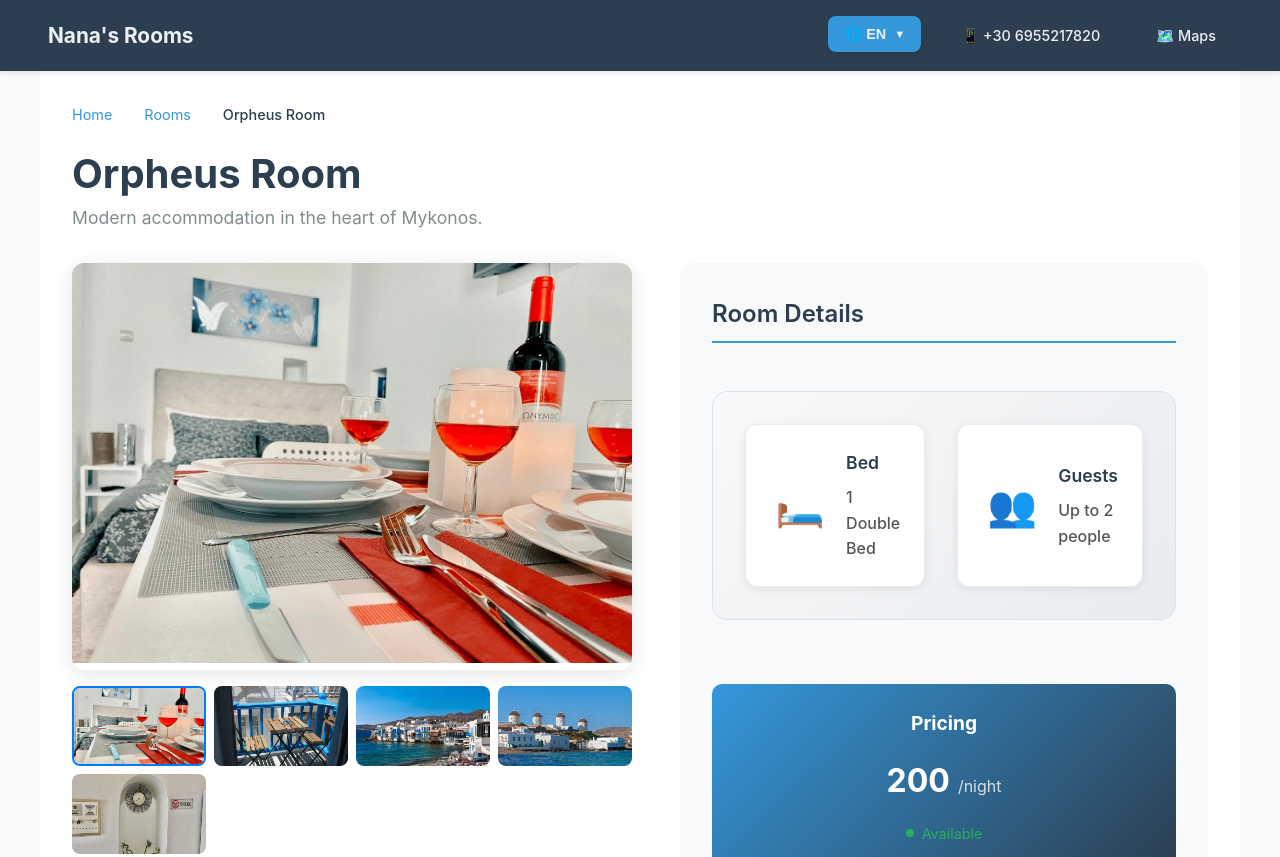
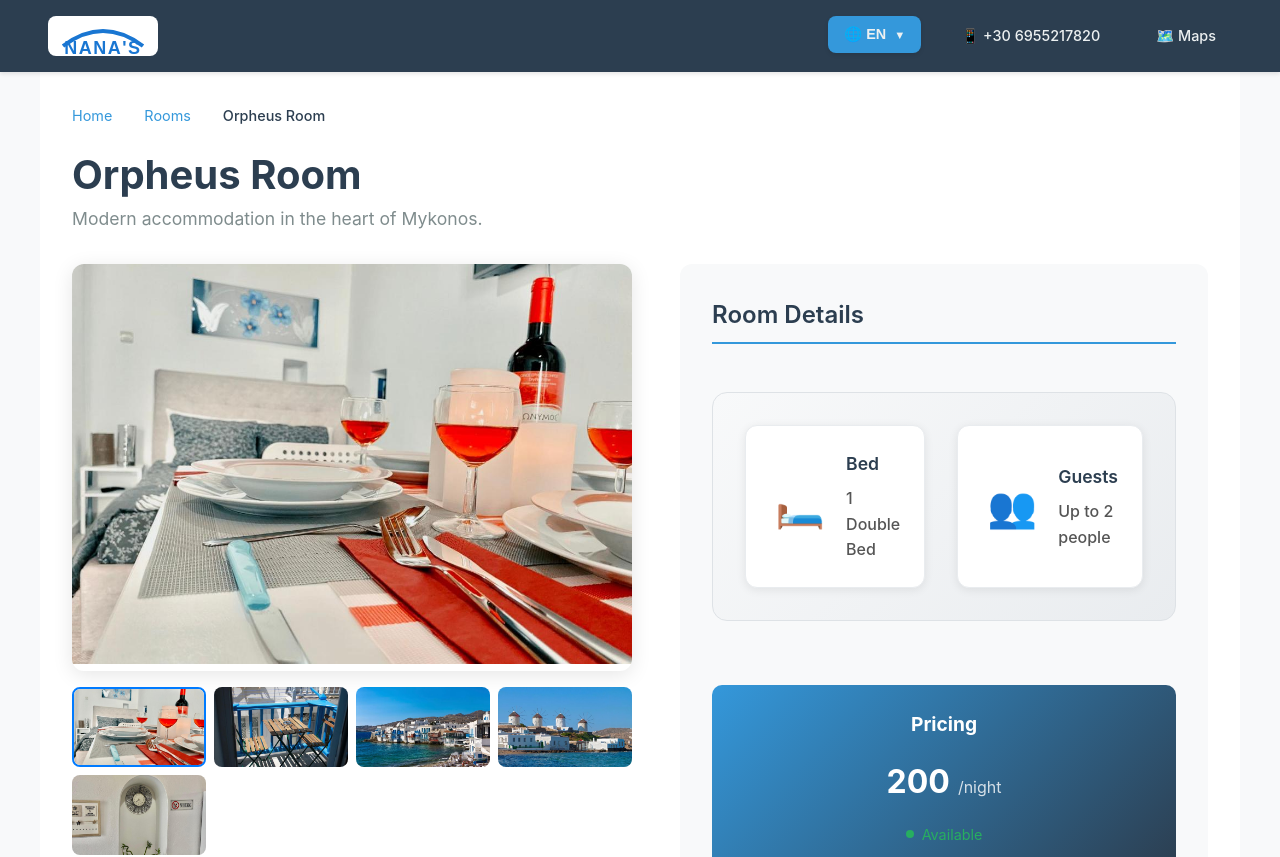
Before and after one commit to Gockster/RentalRooms, a React (Create React App) app: page /rooms/orpheus-room in a window 1280 px wide. Shown: the top 857 px of the page. Built offline with nearby package versions, Linux system fonts and the light colour scheme.

Commit message:
BEAUTIFICATIONS

```diff
--- a/src/components/Navbar.js
+++ b/src/components/Navbar.js
@@ -1,4 +1,5 @@
 import React, { useState } from "react";
+import NanasRoomsLogo from '../NanasRoomsLogo.svg';
 import { useLanguage } from "../contexts/LanguageContext";
 import "../styles/main.css";
 
@@ -14,10 +15,8 @@ export default function Navbar() {
   return (
     <nav className="navbar">
       <div className="navbar-container">
-        <div className="navbar-brand">
-          <h2 className="navbar-brand-text">
-            {t.navbar.brandName}
-          </h2>
+        <div className="navbar-brand" style={{ display: 'flex', alignItems: 'center', gap: 12 }}>
+          <img src={NanasRoomsLogo} alt="Nana's Rooms Logo" style={{ height: 40, width: 'auto', borderRadius: 8, background: '#fff' }} />
         </div>
         <ul className="navbar-links">
           <li className="navbar-item">
```
Also changed, not shown: src/NanasRoomsLogo.svg (added).
